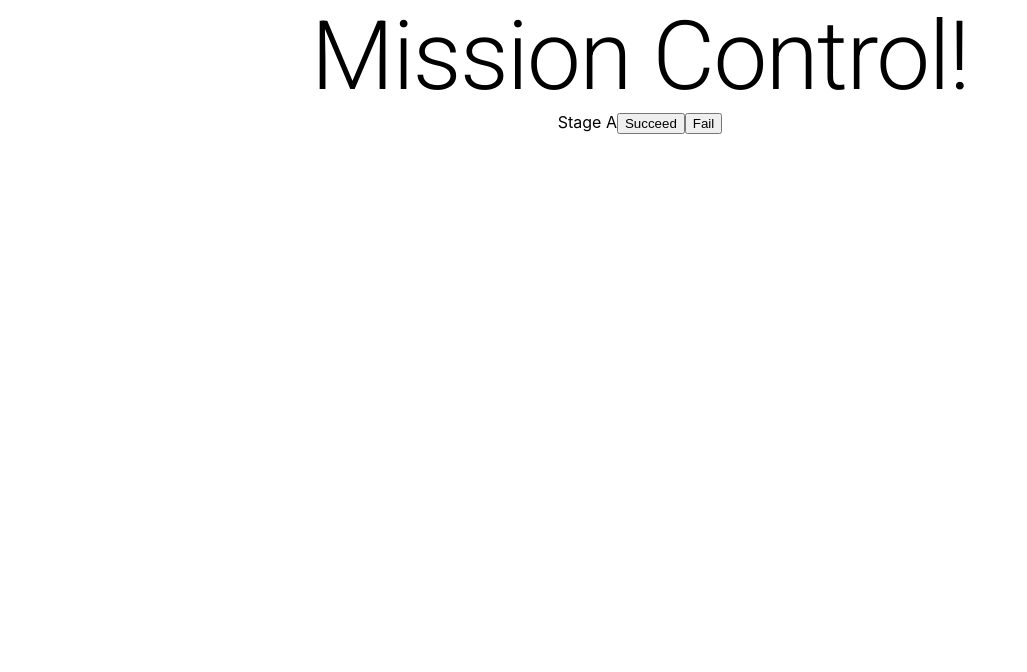
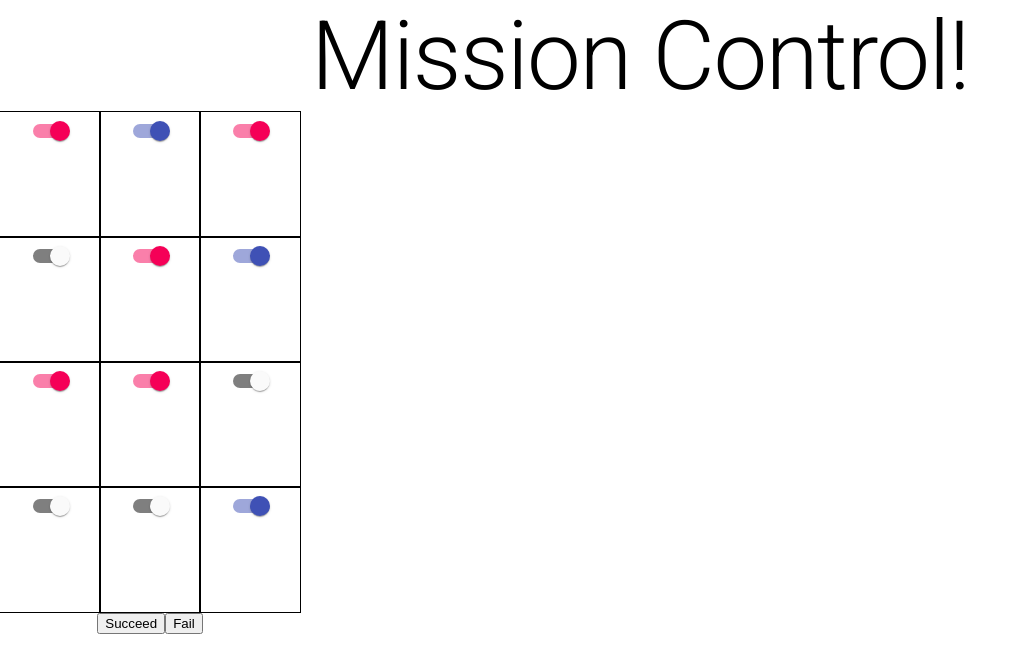
Before and after one commit to Mrcampbell/hackathon, a React (Create React App) app: page / in a window 1280 px wide. Shown: the top 672 px of the page, without its empty margins (0-1027 px from the left). Built offline with nearby package versions, Linux system fonts and the light colour scheme.

Commit message:
completed blueswitch

```diff
--- /dev/null
+++ b/src/Stage/Stages/BlueSwitch.js
@@ -0,0 +1,124 @@
+import React, {useEffect, useState} from "react";
+import BaseStage from "../BaseStage";
+import { Switch } from "@material-ui/core";
+
+const switchBoxStyle = { flexGrow: 1, width: '33%', height: '125px', outline: '1px solid black' }
+
+const RED_1 = 'red 1'
+const RED_2 = 'red 2'
+const RED_3 = 'red 3'
+const RED_4 = 'red 4'
+const RED_5 = 'red 5'
+const BLUE_1 = 'blue 1'
+const BLUE_2 = 'blue 2'
+const BLUE_3 = 'blue 3'
+const BLUE_4 = 'blue 4'
+const GREY_1 = 'grey 1'
+const GREY_2 = 'grey 2'
+const GREY_3 = 'grey 3'
+const GREY_4 = 'grey 4'
+
+function BlueSwitch(props) {
+  const { onSucceed, onFail } = props;
+
+  const instantFail = () => {
+    console.log('fail')
+    onFail()
+  }
+
+  useEffect(() => {
+    if (!state[BLUE_1] && !state[BLUE_2] && !state[BLUE_3]) {
+      console.log('so much winning')
+      onSucceed()
+    }
+  })
+
+  const blueSwitch = (label) => {
+    return (
+      <Switch
+        checked={state[label]}
+        value={label}
+        onChange={handleChange(label)}
+        color="primary"
+        inputProps={{ 'aria-label': 'secondary checkbox' }}
+      />
+    )
+  }
+
+  const redSwitch = (label) => {
+    return (
+      <Switch
+        checked={state[label]}
+        value={label}
+        onChange={handleChange(label)}
+        color="secondary"
+        inputProps={{ 'aria-label': 'secondary checkbox' }}
+      />
+    )
+  }
+
+  const greySwitch = (label) => {
+    return (
+      <Switch
+        checked={state[label]}
+        value={label}
+        onChange={handleChange(label)}
+        color="default"
+        inputProps={{ 'aria-label': 'secondary checkbox' }}
+      />
+    )
+  }
+
+  const [state, setState] = useState({
+    [RED_1]: true,
+    [RED_2]: true,
+    [RED_3]: true,
+    [RED_4]: true,
+    [RED_5]: true,
+    [BLUE_1]: true,
+    [BLUE_2]: true,
+    [BLUE_3]: true,
+    [GREY_1]: true,
+    [GREY_2]: true,
+    [GREY_3]: true,
+    [GREY_4]: true,
+  });
+
+  const handleChange = name => event => {
+
+    if (name.includes('red') || name.includes('grey')) {
+      instantFail()
+    }
+
+    setState({ ...state, [name]: event.target.checked });
+  };
+
+  const layout = (
+    <div style={{ width: '300px', height: '500px', outline: '1px solid black' }}>
+      <div style={{
+        display: 'flex',
+        flexDirection: 'row',
+        flexWrap: 'wrap'
+      }}>
+        <div style={switchBoxStyle}>{redSwitch(RED_1)}</div>
+        <div style={switchBoxStyle}>{blueSwitch(BLUE_1)}</div>
+        <div style={switchBoxStyle}>{redSwitch(RED_2)}</div>
+        <div style={switchBoxStyle}>{greySwitch(GREY_1)}</div>
+        <div style={switchBoxStyle}>{redSwitch(RED_3)}</div>
+        <div style={switchBoxStyle}>{blueSwitch(BLUE_2)}</div>
+        <div style={switchBoxStyle}>{redSwitch(RED_4)}</div>
+        <div style={switchBoxStyle}>{redSwitch(RED_5)}</div>
+        <div style={switchBoxStyle}>{greySwitch(GREY_2)}</div>
+        <div style={switchBoxStyle}>{greySwitch(GREY_3)}</div>
+        <div style={switchBoxStyle}>{greySwitch(GREY_4)}</div>
+        <div style={switchBoxStyle}>{blueSwitch(BLUE_3)}</div>
+      </div>
+      <button onClick={onSucceed}>Succeed</button>
+      <button onClick={onFail}>Fail</button>
+    </div>
+  );
+
+  return <BaseStage data={{ layout }} />;
+}
+
+export default BlueSwitch;
--- a/src/ViewPort/ViewPort.js
+++ b/src/ViewPort/ViewPort.js
@@ -3,9 +3,10 @@ import Typography from "@material-ui/core/Typography";
 import "./ViewPort.css";
 import StageA from "../Stage/Stages/StageA";
 import StageB from "../Stage/Stages/StageB";
+import BlueSwitch from "../Stage/Stages/BlueSwitch";
 
 function ViewPort() {
-  const [stage, setStage] = useState("A");
+  const [stage, setStage] = useState("BlueSwitch");
 
   const advance = nextStage => {
     setStage(nextStage);
@@ -30,6 +31,10 @@ function ViewPort() {
       stageComponent = <StageB onSucceed={win} onFail={fail} />;
       break;
 
+    case "BlueSwitch":
+      stageComponent = <BlueSwitch onSucceed={() => advance("B")} onFail={fail} />;
+      break;
+
     default:
       stageComponent = <StageA onSucceed={() => advance("B")} onFail={fail} />;
       break;
```
